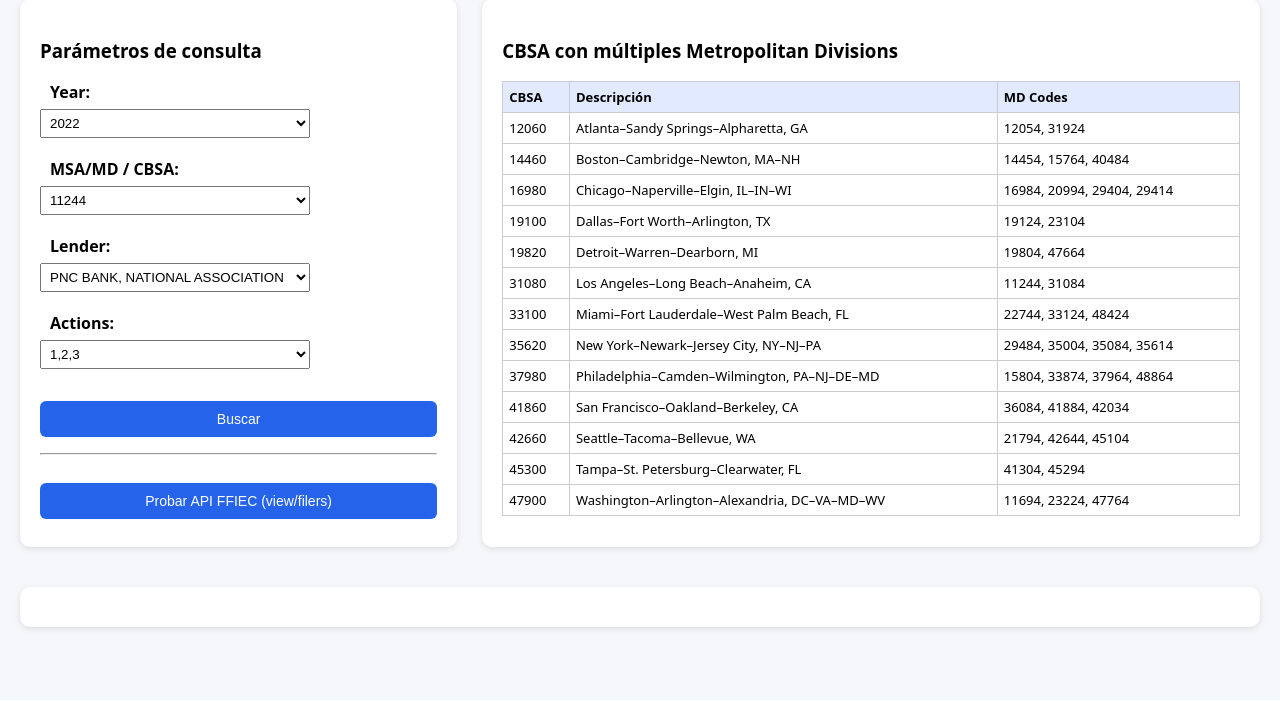
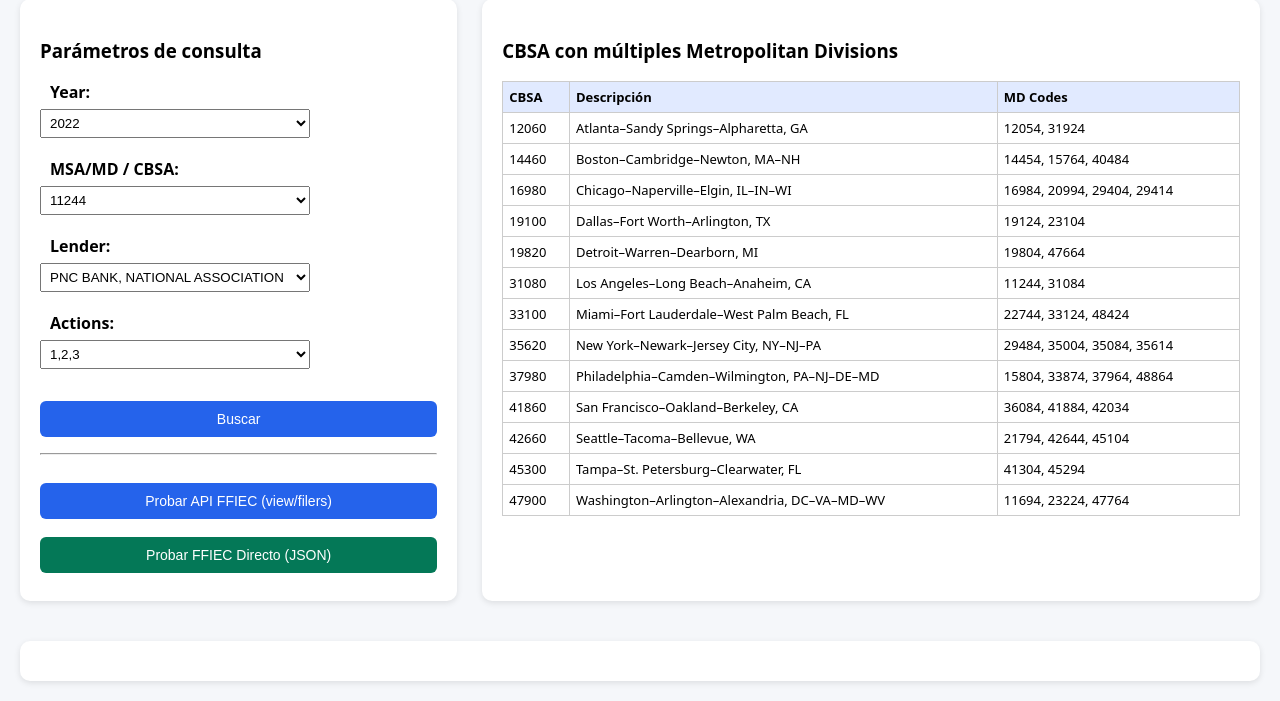
Before and after one commit to egsalcines-uco/FFIEC-Census, a Flask app: page / in a window 1280 px wide. Shown: the part 100-801 px from the top of the page. Before the commit the page ends 733 px from the top, so only its background shows below. Run offline with Flask 3, Linux system fonts and the light colour scheme.

Commit message:
evitar CORS6

```diff
--- a/analisis_datos.py
+++ b/analisis_datos.py
@@ -55,7 +55,7 @@ BASE_URL = "https://ffiec.cfpb.gov/v2/data-browser-api"
 # --- CONFIGURACIÓN DEL PROXY ---
 # ATENCIÓN: Reemplaza con los datos de tu proxy real.
 # Ejemplo de formato: "http://USUARIO:CONTRASEÑA@DIRECCIÓN_IP:PUERTO"
-PROXY_URL = "http://219.93.101.62"  # Ejemplo de proxy sin autenticación
+PROXY_URL = "http://67.43.236.203:209"  # Ejemplo de proxy sin autenticación
 # Si tu proxy usa autenticación:
 # PROXY_URL = "http://miusuario:micontrasena@203.0.113.44:8080"
 
--- a/templates/index.html
+++ b/templates/index.html
@@ -374,6 +374,53 @@
             "Error al llamar a /api/ffiec-test:\n" + err;
         }
       });
+
+      // === FUNCIÓN DE PRUEBA DIRECTA FFIEC (VIEW/AGGREGATE - JSON) ===
+      const btnTestDirect = document.createElement("button");
+      btnTestDirect.textContent = "Probar FFIEC Directo (JSON)";
+      btnTestDirect.style = "width:100%; margin-top: 10px; background: #047857;"; // Un color distinto
+      document.querySelector(".panel-left").appendChild(btnTestDirect);
+
+      const directTestOut = document.createElement("div");
+      directTestOut.id = "ffiec-test-output-direct";
+      directTestOut.style = "margin-top: 8px; font-size: 12px; white-space: pre-wrap; color: #047857;";
+      document.querySelector(".panel-left").appendChild(directTestOut);
+
+
+      btnTestDirect.addEventListener("click", async () => {
+        const testOutEl = document.getElementById("ffiec-test-output-direct");
+        testOutEl.textContent = "Llamando a FFIEC directamente...";
+        testOutEl.style.color = "#047857";
+
+        // URL para datos agregados (JSON)
+        const URL_AGGREGATE = "https://ffiec.cfpb.gov/v2/data-browser-api/view/aggregate?years=2023&msamds=11244&actions_taken=1%2C2%2C3&leis=AD6GFRVSDT01YPT1CS68";
+
+        try {
+          // La llamada Fetch NO necesita los headers complejos (User-Agent, Referer)
+          // que necesitaste en Python, porque el navegador los añade automáticamente.
+          const resp = await fetch(URL_AGGREGATE);
+
+          if (!resp.ok) {
+            // Maneja errores de red o HTTP (como 404 o 500)
+            throw new Error(`Error HTTP: ${resp.status}`);
+          }
+
+          const data = await resp.json();
+
+          testOutEl.textContent =
+            `Status: ${resp.status} (OK)\n` +
+            `Registros Totales: ${data.totalEntries || 'N/A'}\n` +
+            `Campos de Reporte: ${Object.keys(data.report.fields).length}\n\n` +
+            `Primer registro de datos:\n` +
+            JSON.stringify(data.report.rows[0], null, 2).slice(0, 300) + '...';
+
+        } catch (err) {
+          testOutEl.textContent =
+            "Error al llamar directamente a FFIEC:\n" + err.message;
+          testOutEl.style.color = "red";
+          console.error(err);
+        }
+      });
     </script>
   </body>
 </html>
```
